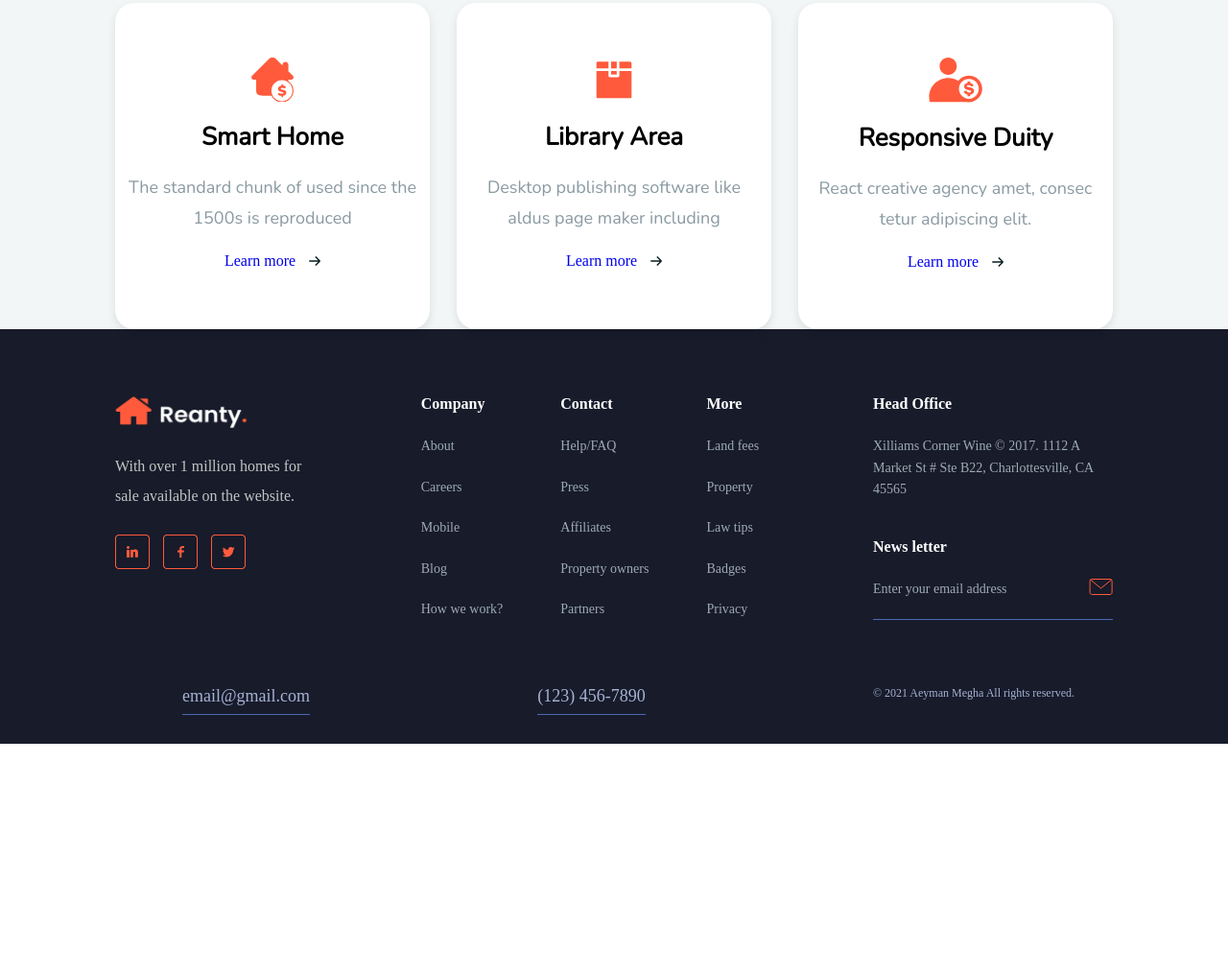
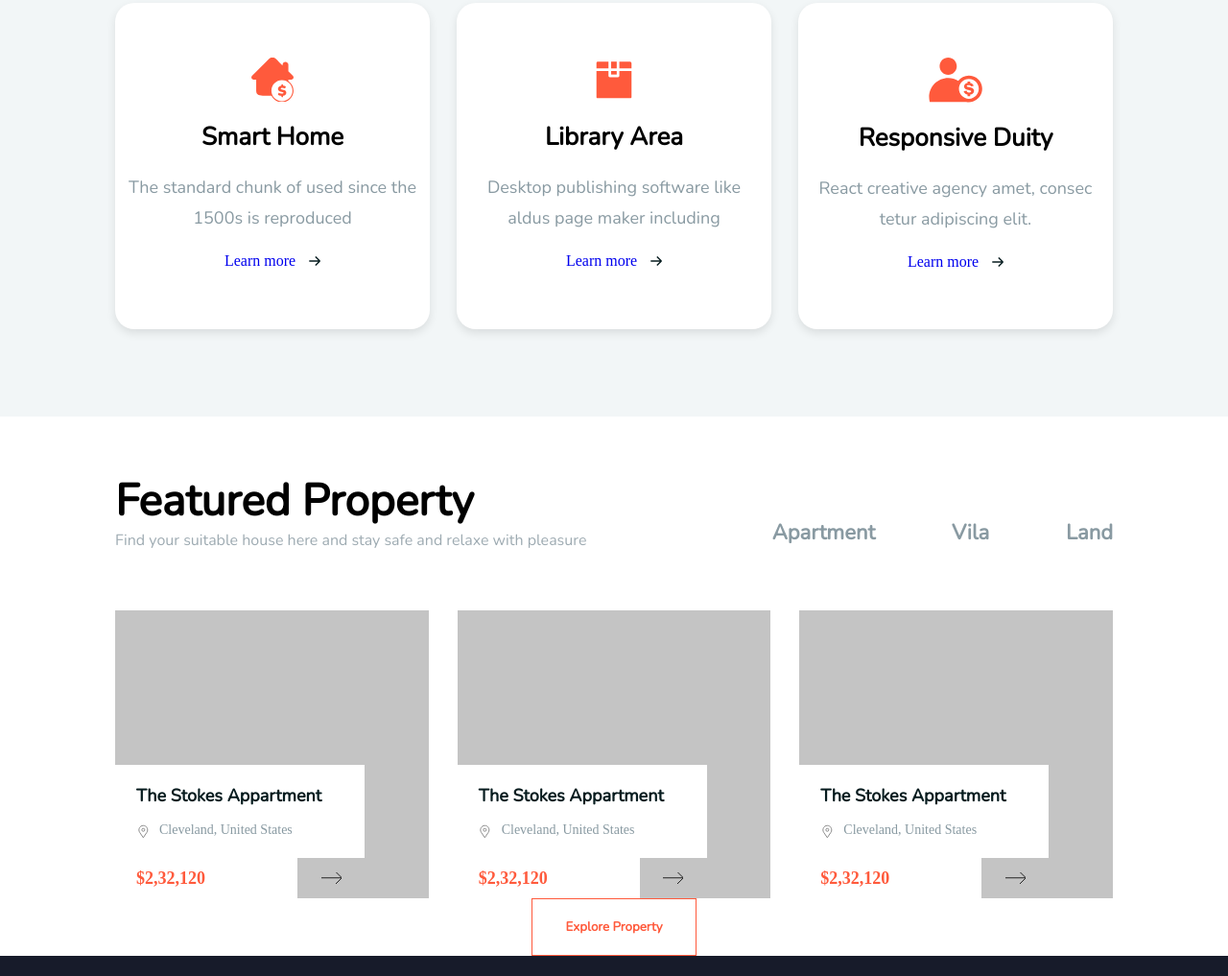
Before and after one commit to ngocdiepphan/Testsample, a website: page practice/src/index.html in a window 1280 px wide. Shown: the part 3563-4580 px from the top of the page at 96% size. Before the commit the page ends 4338 px from the top, so only its background shows below. Drawn offline with Linux system fonts and the light colour scheme.

Commit message:
Implement create main section

```diff
--- a/practice/src/index.html
+++ b/practice/src/index.html
@@ -326,7 +326,68 @@
     <!-- END SERVICES -->
 
     <!-- START FEATURE -->
-    <section class="contarner container-content"></section>
+    <section class="container container-content feature">
+      <div class="feature-wrapper">
+        <div class="">
+          <h2 class="resources-header">Featured Property</h2>
+          <p class="space-intro resources-intro">Find your suitable house here and stay safe and relaxe with pleasure</p>
+        </div>
+        <ul class="feature-option">
+          <li class="feature-item">Apartment</li>
+          <li class="feature-item">Vila</li>
+          <li class="feature-item">Land</li>
+        </ul>
+      </div>
+
+      <ul class="feature-card">
+        <li class="feature-image">
+          <article class="feature-details">
+            <h5 class="feature-title">The Stokes Appartment</h5>
+            <div class="feature-map">
+              <span class="icon icon-map"></span>
+              <p class="feature-location">Cleveland, United States</p>
+            </div>
+            <div class="feature-price-wrapper">
+              <span class="feature-price">$2,32,120</span>
+              <div class="btn btn-bill">
+                <span class="icon icon-arrow"></span>
+              </div>
+            </div>
+          </article>
+        </li>
+        <li class="feature-image">
+          <article class="feature-details">
+            <h5 class="feature-title">The Stokes Appartment</h5>
+            <div class="feature-map">
+              <span class="icon icon-map"></span>
+              <p class="feature-location">Cleveland, United States</p>
+            </div>
+            <div class="feature-price-wrapper">
+              <span class="feature-price">$2,32,120</span>
+              <div class="btn btn-bill">
+                <span class="icon icon-arrow"></span>
+              </div>
+            </div>
+          </article>
+        </li>
+        <li class="feature-image">
+          <article class="feature-details">
+            <h5 class="feature-title">The Stokes Appartment</h5>
+            <div class="feature-map">
+              <span class="icon icon-map"></span>
+              <p class="feature-location">Cleveland, United States</p>
+            </div>
+            <div class="feature-price-wrapper">
+              <span class="feature-price">$2,32,120</span>
+              <div class="btn btn-bill">
+                <span class="icon icon-arrow"></span>
+              </div>
+            </div>
+          </article>
+        </li>
+      </ul>
+      <button class="btn-explore">Explore Property</button>
+    </section>
     <!-- END FEATURE -->
   </main>
 
--- a/practice/src/styles/components/button.css
+++ b/practice/src/styles/components/button.css
@@ -8,7 +8,6 @@
 }
 
 .btn-signIn {
-
   width: 50px;
   height: 24px;
   color: var(--color-tertiary);
@@ -21,30 +20,6 @@
     font-size: 18px;
     width: 81px;
     height: 33px;
-  }
-}
-
-/* Ẩn nút "Sign In" trên desktop */
-@media (min-width: 1200px) {
-  .btn-signIn-mb {
-    display: none;
-  }
-}
-
-/* Ẩn nút "Sign In" trên mobile */
-@media (min-width: 1200px) {
-  .btn-signIn-dt {
-    display: none;
-  }
-
-  /* .btn-start {
-    width: 100px;
-    height: 58px;
-  } */
-
-  .btn-play {
-    width: 190px;
-    height: 75px;
   }
 }
 
@@ -75,3 +50,43 @@ border-radius: 10px;
   height: 60px;
   border-top-left-radius: 5px;
 }
+
+.btn-bill {
+  width: 70px;
+  height: 42px;
+  background-color: var(--background-color-tertiary);
+  display: flex;
+  justify-content: center;
+  align-items: center;
+}
+
+.btn-explore {
+  width: 172px;
+  height: 60px;
+  font-weight: 600;
+  font-family: var(--font-secondary);
+  color: var(--color-quaternary);
+  background-color: var(--background-color-primary);
+  border: 1px solid var(--btn-color-primary);
+}
+
+.btn-explore:hover {
+  color: var(--color-tertiary);
+  font-weight: 600;
+  background-color: var(--color-quaternary);
+  border: 2px solid var(--btn-color-primary);
+}
+@media (min-width: 1200px) {
+  .btn-signIn-mb {
+    display: none;
+  }
+
+  .btn-signIn-dt {
+    display: none;
+  }
+
+  .btn-play {
+    width: 190px;
+    height: 75px;
+  }
+}
--- /dev/null
+++ b/practice/src/styles/components/card-feature.css
@@ -0,0 +1,14 @@
+.feature-card {
+  display: flex;
+  flex-direction: column;
+  width: 100%;
+  /* height: 400px; */
+  gap: 30px;
+}
+
+@media (min-width: 1200px) {
+  .feature-card {
+    display: grid;
+    grid-template-columns: repeat(3, 1fr);
+  }
+}
--- a/practice/src/styles/components/card-services.css
+++ b/practice/src/styles/components/card-services.css
@@ -6,7 +6,7 @@
 .services-title {
   font-weight: 600;
   line-height: 1.3;
-  font-size: 24px;
+  font-size: 16px;
 }
 
 .icon-bed {
@@ -60,6 +60,7 @@
 .services-next {
   font-weight: 500;
 }
+
 @media (min-width: 1200px) {
   .services-card  {
     padding-top: 57px;
--- /dev/null
+++ b/practice/src/styles/components/feature-detail.css
@@ -0,0 +1,72 @@
+.feature-details {
+  width: 200px;
+  height: 150px;
+  display: flex;
+  flex-direction: column;
+  justify-content: center;
+  justify-content: flex-end;
+  padding-left: 10px;
+  gap: 15px;
+  background-color: var(--background-color-primary);
+}
+
+.feature-title {
+  font-family: var(--font-secondary);
+  font-weight: 600;
+  font-size: 16px;
+  color: var(--color-primary);
+}
+
+.icon-map {
+  background-image: url('../../assets/images/icons/map.svg');
+  width: 14px;
+  height: 16px;
+}
+
+.feature-map {
+  display: flex;
+  flex-direction: row;
+  gap: 10px;
+}
+
+.feature-location {
+  color: #899AA2;
+  font-size: 14px;
+}
+
+.feature-price {
+  color: var( --color-quaternary);
+  font-weight: 600;
+  font-size: 18px;
+}
+
+.icon-arrow {
+  background-image: url('../../assets/images/icons/btn-arrow.svg');
+  width: 21px;
+  height: 12px;
+}
+
+.icon-arrow:hover {
+  background-image: url('../../assets/images/icons/btn-arrow-hover.svg');
+}
+
+.feature-price-wrapper {
+  display: flex;
+  flex-direction: row;
+  align-items: center;
+  justify-content: space-between;
+}
+@media (min-width: 1200px) {
+  .feature-details {
+    width: 260px;
+    height: 139px;
+    gap: 20px;
+    padding-left: 22px;
+  }
+
+  .feature-title {
+    font-family: var(--font-secondary);
+    font-weight: 600;
+    font-size: 18px;
+  }
+}
--- a/practice/src/styles/components/index.css
+++ b/practice/src/styles/components/index.css
@@ -5,3 +5,5 @@
 @import "./card-resources.css";
 @import "./card-space.css";
 @import "./card-services.css";
+@import "./card-feature.css";
+@import "./feature-detail.css";
--- /dev/null
+++ b/practice/src/styles/sections/feature.css
@@ -0,0 +1,53 @@
+.feature {
+  display: flex;
+    flex-direction: column;
+    align-items: center
+}
+.feature-wrapper {
+  display: flex;
+  flex-direction: column;
+  gap: 20px;
+  padding-top: 60px;
+  padding-bottom: 60px;
+  width: 100%;
+}
+
+.feature-option {
+  display: flex;
+  flex-direction: row;
+  gap: 80px;
+  align-items: flex-end;
+}
+
+.feature-item {
+  padding-bottom: 10px;
+  font-weight: 600;
+  font-family: var(--font-secondary);
+  font-size: 22px;
+  color: #899aa2;
+}
+
+.feature-item:hover {
+  border-bottom: 1px solid var(--btn-color-primary);
+}
+
+.feature-image {
+  width: 100%;
+  height: 350px;
+  display: flex;
+  align-items: flex-end;
+  background-color: var( --background-color-tertiary);
+}
+@media (min-width: 1200px) {
+  .feature-wrapper {
+    display: flex;
+    flex-direction: row;
+    justify-content: space-between;
+    gap: 0;
+  }
+
+  .feature-image {
+    width: 100%;
+    height: 300px;
+  }
+}
--- a/practice/src/styles/sections/index.css
+++ b/practice/src/styles/sections/index.css
@@ -4,3 +4,4 @@
 @import "./space.css";
 @import "./properties.css";
 @import "./services.css";
+@import "./feature.css";
--- a/practice/src/styles/sections/services.css
+++ b/practice/src/styles/sections/services.css
@@ -1,11 +1,13 @@
 .services {
-  gap:10px;
+  gap: 10px;
+  padding-bottom: 50px;
 }
+
 .services-header {
   font-family: var(--font-primary);
   font-size: 46px;
-        font-weight: 700;
-        color: #071440;
+  font-weight: 700;
+  color: #071440;
 }
 
 .services-list {
@@ -15,6 +17,10 @@
 }
 
 @media (min-width: 1200px) {
+  .services {
+    padding-bottom: 91px;
+  }
+
   .services-list {
     display: grid;
     grid-template-columns: repeat(3, 1fr);
```
Also changed, not shown: practice/dist/btn-arrow-hover.1ea2f019.svg (added), practice/dist/btn-arrow.cde080b5.svg (added), practice/dist/index.html, practice/dist/map.ed2a6f4a.svg (added), practice/src/assets/images/icons/btn-arrow-hover.svg (added), practice/src/assets/images/icons/btn-arrow.svg (added), 5 other files. Lines whose indentation alone changed are shown as unchanged.
